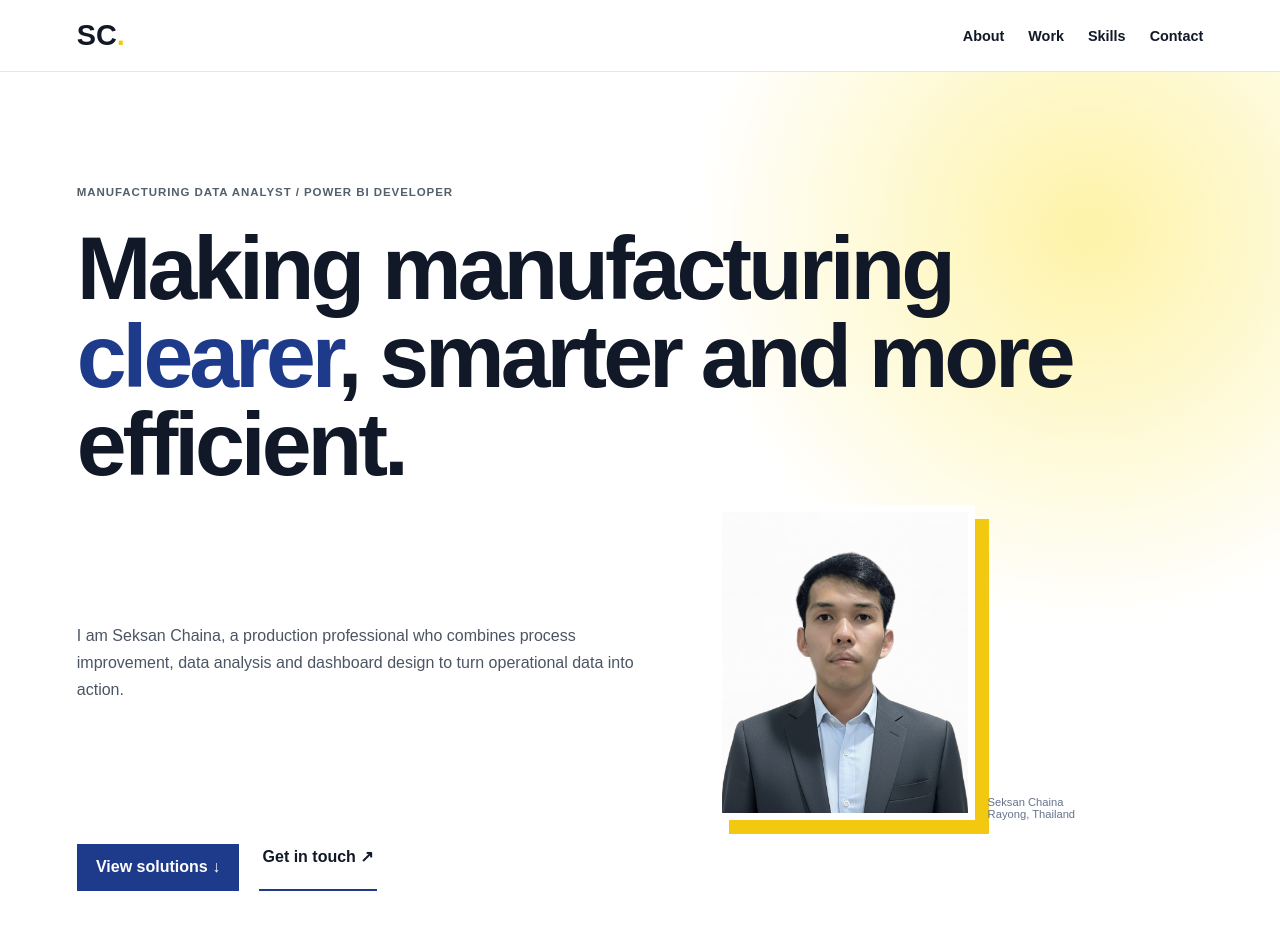
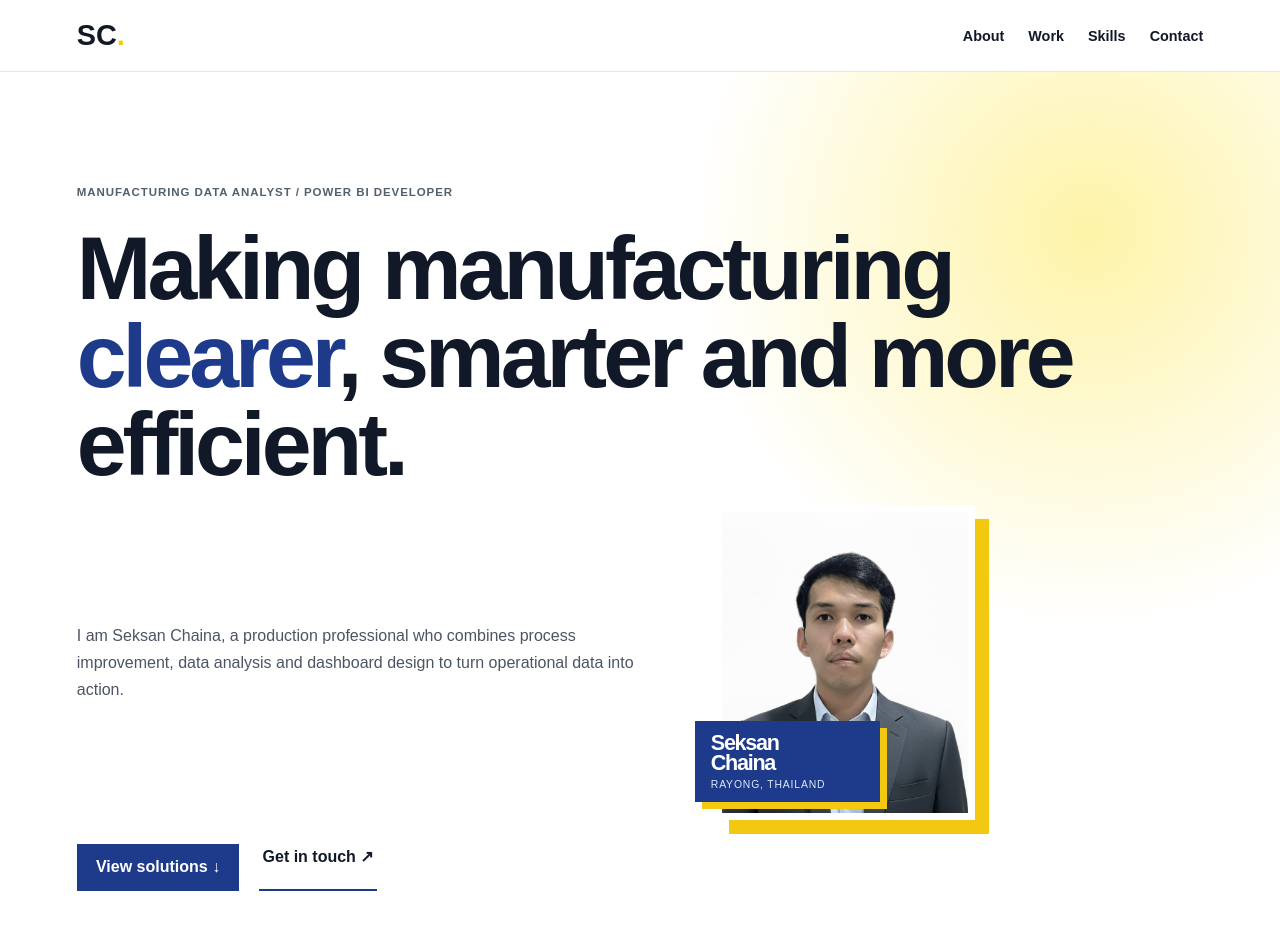
Before and after one commit to seksanchaina/seksan-portfolio, a React (Vite) app: page / in a window 1280 px wide. Shown: the top 952 px of the page. Built offline with nearby package versions, Linux system fonts and the light colour scheme.

Commit message:
Highlight profile name in hero

```diff
--- a/src/components/Hero.jsx
+++ b/src/components/Hero.jsx
@@ -1 +1,31 @@
-export default function Hero() { const profilePhoto = `${import.meta.env.BASE_URL}assets/seksan-profile.jpg`; return <section className="hero" id="home"><p className="eyebrow">Manufacturing data analyst / Power BI developer</p><h1>Making manufacturing <em>clearer</em>, smarter and more efficient.</h1><div className="hero-intro"><p className="hero-copy">I am Seksan Chaina, a production professional who combines process improvement, data analysis and dashboard design to turn operational data into action.</p><figure className="profile-photo"><img src={profilePhoto} alt="Portrait of Seksan Chaina"/><figcaption>Seksan Chaina<br/>Rayong, Thailand</figcaption></figure></div><div className="hero-actions"><a className="button primary" href="#work">View solutions ↓</a><a className="button text" href="mailto:seksan.chaina@gmail.com">Get in touch ↗</a></div><div className="hero-stats"><div><strong>10+</strong><span>Projects</span></div><div><strong>5</strong><span>Years manufacturing</span></div><div><strong>4 hr → 10 min</strong><span>Report time target</span></div></div></section>; }
+import "./hero-name.css";
+
+export default function Hero() {
+  const profilePhoto = `${import.meta.env.BASE_URL}assets/seksan-profile.jpg`;
+
+  return (
+    <section className="hero" id="home">
+      <p className="eyebrow">Manufacturing data analyst / Power BI developer</p>
+      <h1>Making manufacturing <em>clearer</em>, smarter and more efficient.</h1>
+      <div className="hero-intro">
+        <p className="hero-copy">I am Seksan Chaina, a production professional who combines process improvement, data analysis and dashboard design to turn operational data into action.</p>
+        <figure className="profile-photo">
+          <img src={profilePhoto} alt="Portrait of Seksan Chaina" />
+          <figcaption>
+            <strong>Seksan<br />Chaina</strong>
+            <span>Rayong, Thailand</span>
+          </figcaption>
+        </figure>
+      </div>
+      <div className="hero-actions">
+        <a className="button primary" href="#work">View solutions ↓</a>
+        <a className="button text" href="mailto:seksan.chaina@gmail.com">Get in touch ↗</a>
+      </div>
+      <div className="hero-stats">
+        <div><strong>10+</strong><span>Projects</span></div>
+        <div><strong>5</strong><span>Years manufacturing</span></div>
+        <div><strong>4 hr → 10 min</strong><span>Report time target</span></div>
+      </div>
+    </section>
+  );
+}
--- /dev/null
+++ b/src/components/hero-name.css
@@ -0,0 +1,49 @@
+.profile-photo {
+  position: relative;
+  display: block;
+  margin: 0;
+}
+
+.profile-photo figcaption {
+  position: absolute;
+  left: -1.25rem;
+  bottom: 1.1rem;
+  z-index: 1;
+  min-width: 185px;
+  padding: 0.75rem 1rem;
+  background: var(--blue);
+  color: #fff;
+  box-shadow: 7px 7px 0 var(--yellow);
+}
+
+.profile-photo figcaption strong,
+.profile-photo figcaption span {
+  display: block;
+}
+
+.profile-photo figcaption strong {
+  font-size: 1.35rem;
+  line-height: 0.9;
+  letter-spacing: -0.06em;
+}
+
+.profile-photo figcaption span {
+  margin-top: 0.45rem;
+  font-size: 0.65rem;
+  letter-spacing: 0.08em;
+  text-transform: uppercase;
+  color: #dbeafe;
+}
+
+@media (max-width: 760px) {
+  .profile-photo figcaption {
+    left: 0.65rem;
+    bottom: 0.65rem;
+    min-width: 145px;
+    padding: 0.6rem 0.75rem;
+  }
+
+  .profile-photo figcaption strong {
+    font-size: 1.1rem;
+  }
+}
```
